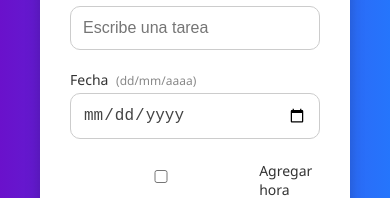
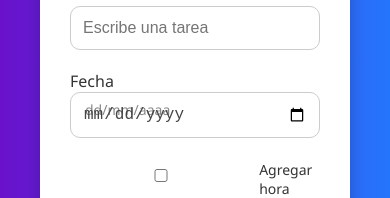
Before and after one commit to SantiagoFort/TaskMate, a React (Create React App) app: page / in a window 390 px wide. Shown: the part 448-646 px from the top of the page. Built offline with nearby package versions, Linux system fonts and the light colour scheme.

Commit message:
Fix visual de fecha en iPhone y mejora campo hora 2

```diff
--- a/src/App.css
+++ b/src/App.css
@@ -142,3 +142,29 @@ input[type="date"]::-webkit-datetime-edit {
   color: #888;
   margin-left: 4px;
 }
+
+
+/* Estilo para fecha que funcione en iPhone */
+.fecha-container {
+  position: relative;
+  width: 100%;
+  margin-top: 10px;
+  margin-bottom: 10px;
+}
+
+.fecha-container input[type="date"] {
+  position: relative;
+  z-index: 2;
+  background-color: transparent;
+}
+
+.fecha-placeholder {
+  position: absolute;
+  left: 15px;
+  top: 50%;
+  transform: translateY(-50%);
+  color: #888;
+  font-size: 14px;
+  pointer-events: none;
+  z-index: 1;
+}
--- a/src/App.js
+++ b/src/App.js
@@ -73,16 +73,19 @@ function App() {
             placeholder="Escribe una tarea"
           />
 
-      <label htmlFor="fecha" className="fecha-label">
-        Fecha <span className="placeholder-visual">(dd/mm/aaaa)</span>
-      </label>
+      <div className="fecha-container">
+        <label htmlFor="fecha">Fecha</label>
         <input
           id="fecha"
           type="date"
           value={fecha}
           onChange={(e) => setFecha(e.target.value)}
           required
+          placeholder="dd/mm/aaaa"
         />
+        {!fecha && <span className="fecha-placeholder">dd/mm/aaaa</span>}
+      </div>
+
 
 
           {/* Checkbox bien alineado */}
```
Lines whose indentation alone changed are shown as unchanged.
